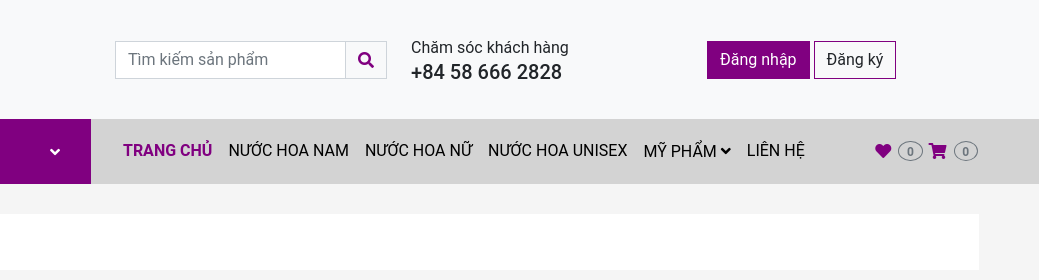
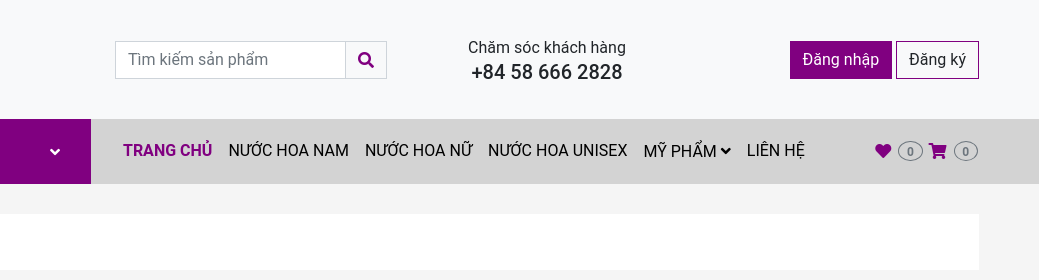
Before and after one commit to buitiendai/casestudy2, a plain HTML site: page checkout.html in a window 1280 px wide. Shown: the top 280 px of the page, 241-1280 px from the left. Drawn offline with nearby package versions, Linux system fonts and the light colour scheme.

Commit message:
update file

```diff
--- a/checkout.html
+++ b/checkout.html
@@ -19,7 +19,7 @@
                     <img src="img/logo.png" alt="Logo" style="width: 100px;">
                 </a>
             </div>
-            <div class="col-lg-3 col-6 text-left">
+            <div class="col-lg-3 col-6 text-start">
                 <form action="">
                     <div class="input-group">
                         <input type="text" class="form-control button-radius" style="cursor: pointer;"  placeholder="Tìm kiếm sản phẩm">
@@ -29,11 +29,11 @@
                     </div>
                 </form>
             </div>
-            <div class="col-lg-3 col-4 text-right">
+            <div class="col-lg-3 col-4 text-center">
                 <p class="m-0">Chăm sóc khách hàng</p>
                 <h5 class="m-0">+84 58 666 2828</h5>
             </div>
-            <div class="col-lg-3 col-2 text-right">
+            <div class="col-lg-3 col-2 text-end">
                 <button class="btn bg-color-button text-white purchase button-radius" type="button">Đăng nhập</button>
                 <button class="btn bg-outline-color text-dark button-radius" type="button">Đăng ký</button>
             </div>
```
Also changed, not shown: contact.html (+3 -3 lines), index.html (+3 -3 lines), product_detail.html (+3 -3 lines), shop_cart.html (+3 -3 lines).
